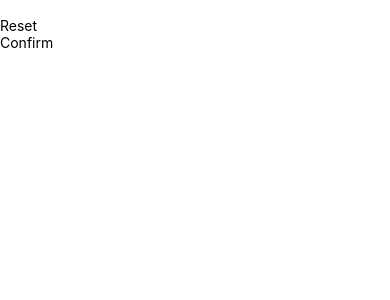
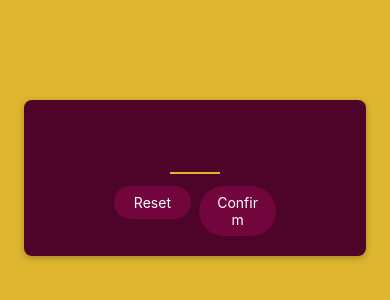
Before and after one commit to Sumon-fa/guess-my-number-game, a React Native app: screen / in a window 390 px wide. Shown: the top 300 px of the page. Built offline with nearby package versions, Linux system fonts and the light colour scheme.

Commit message:
added startgame screen

```diff
--- a/App.tsx
+++ b/App.tsx
@@ -1,9 +1,18 @@
-import {StyleSheet} from 'react-native';
+import {StyleSheet, View} from 'react-native';
 
 import StartGameScreen from './screens/StartGameScreen';
 
 export default function App() {
-  return <StartGameScreen />;
+  return (
+    <View style={styles.rootScreen}>
+      <StartGameScreen />
+    </View>
+  );
 }
 
-const styles = StyleSheet.create({});
+const styles = StyleSheet.create({
+  rootScreen: {
+    flex: 1,
+    backgroundColor: '#ddb52f',
+  },
+});
--- a/components/PrimaryButton.tsx
+++ b/components/PrimaryButton.tsx
@@ -1,15 +1,49 @@
-import {Text, View} from 'react-native';
+import {Pressable, StyleSheet, Text, View} from 'react-native';
 
 interface PrimaryButtonProps {
   children: React.ReactNode;
 }
 
 const PrimaryButton = ({children}: PrimaryButtonProps) => {
+  function pressHandler() {
+    console.warn(45);
+  }
+
   return (
-    <View>
-      <Text>{children}</Text>
+    <View style={styles.buttonOuterContainer}>
+      <Pressable
+        onPress={pressHandler}
+        android_ripple={{color: '#640233'}}
+        style={({pressed}) =>
+          pressed
+            ? [styles.buttonInnerContainer, styles.pressed]
+            : styles.buttonInnerContainer
+        }>
+        <Text style={styles.buttonText}>{children}</Text>
+      </Pressable>
     </View>
   );
 };
 
 export default PrimaryButton;
+
+const styles = StyleSheet.create({
+  buttonOuterContainer: {
+    margin: 4,
+    borderRadius: 28,
+    overflow: 'hidden',
+  },
+  buttonInnerContainer: {
+    backgroundColor: '#72063c',
+    paddingVertical: 8,
+    paddingHorizontal: 16,
+    elevation: 2,
+  },
+  buttonText: {
+    color: 'white',
+    textAlign: 'center',
+  },
+  pressed: {
+    opacity: 0.75,
+  },
+});
--- a/screens/StartGameScreen.tsx
+++ b/screens/StartGameScreen.tsx
@@ -1,15 +1,59 @@
-import {TextInput, View} from 'react-native';
+import {StyleSheet, TextInput, View} from 'react-native';
 
 import PrimaryButton from '../components/PrimaryButton';
 
 const StartGameScreen = () => {
   return (
-    <View>
-      <TextInput />
-      <PrimaryButton>Reset</PrimaryButton>
-      <PrimaryButton>Confirm</PrimaryButton>
+    <View style={styles.inputContainer}>
+      <TextInput
+        style={styles.numberInput}
+        maxLength={2}
+        keyboardType="number-pad"
+      />
+      <View style={styles.buttonsContainer}>
+        <View style={styles.buttonContainer}>
+          <PrimaryButton>Reset</PrimaryButton>
+        </View>
+        <View style={styles.buttonContainer}>
+          <PrimaryButton>Confirm</PrimaryButton>
+        </View>
+      </View>
     </View>
   );
 };
 
 export default StartGameScreen;
+
+const styles = StyleSheet.create({
+  inputContainer: {
+    justifyContent: 'center',
+    alignItems: 'center',
+    marginTop: 100,
+    marginHorizontal: 24,
+    padding: 16,
+    backgroundColor: '#4e0329',
+    borderRadius: 8,
+    elevation: 4,
+    shadowColor: 'black',
+    shadowOffset: {width: 0, height: 2},
+    shadowRadius: 6,
+    shadowOpacity: 0.25,
+  },
+  numberInput: {
+    height: 50,
+    width: 50,
+    fontSize: 28,
+    borderBottomColor: '#ddb52f',
+    borderBottomWidth: 2,
+    color: '#ddb52f',
+    marginVertical: 8,
+    fontWeight: 'bold',
+    textAlign: 'center',
+  },
+  buttonsContainer: {
+    flexDirection: 'row',
+  },
+  buttonContainer: {
+    flex: 1,
+  },
+});
```
